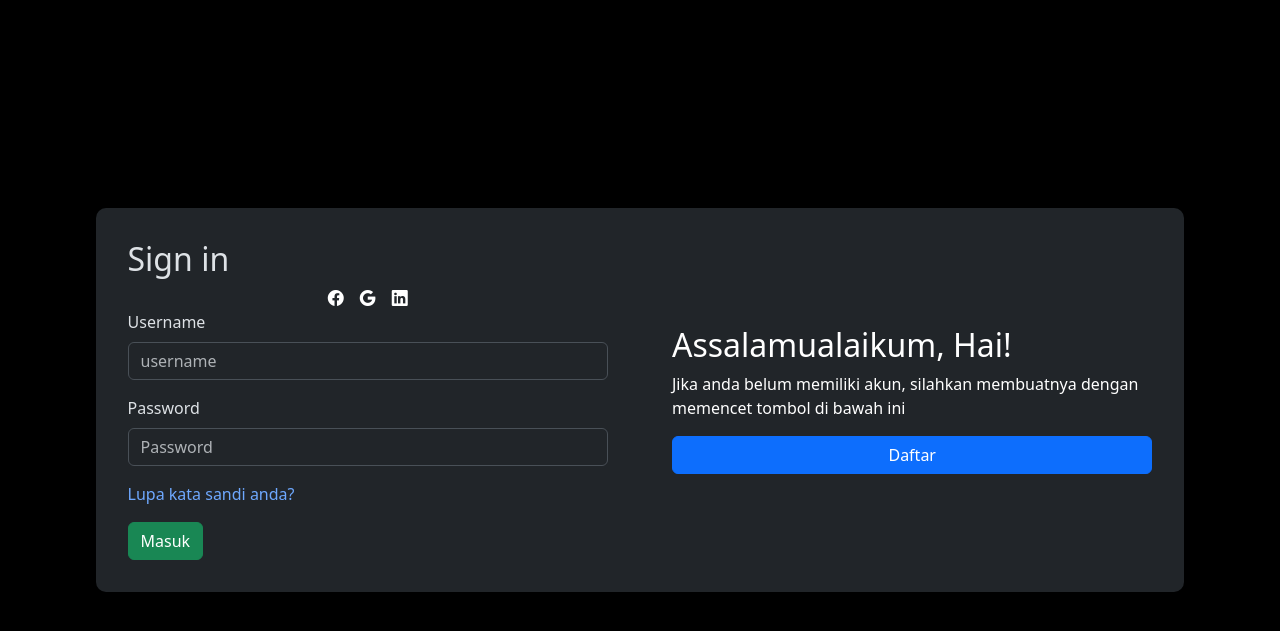
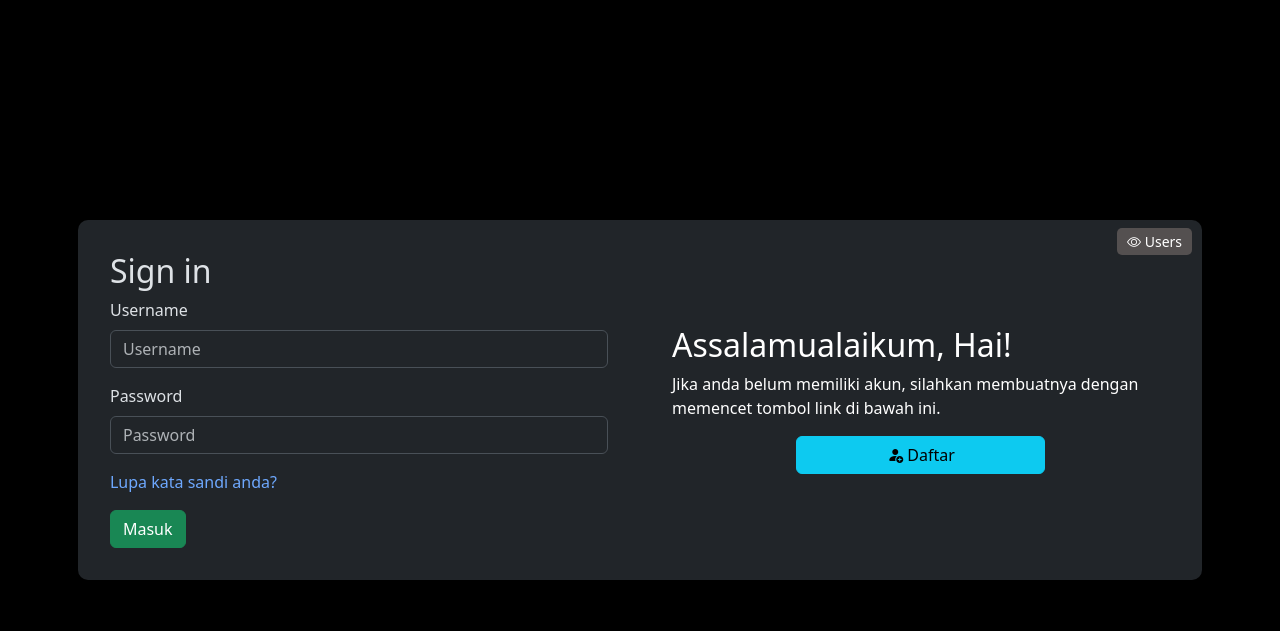
Before and after one commit to FutuhIqramMultazam/latihan-php, a PHP site: page /My/login.php in a window 1280 px wide. Shown: the top 631 px of the page. Run offline with PHP 8.4, Linux system fonts and the light colour scheme; data that the repository does not hold is empty.

Commit message:
menambahkan fitur melihat user

```diff
--- a/login.php
+++ b/login.php
@@ -1,12 +1,27 @@
 <?php
+session_start();
 
 $conn = mysqli_connect("localhost", "root", "", "phpdasar");
+
+$result = mysqli_query($conn, "SELECT username FROM user");
+
 
 if (isset($_POST["login"])) {
     $username = htmlspecialchars($_POST["username"]);
     $password = htmlspecialchars($_POST["password"]);
 
     $result = mysqli_query($conn, "SELECT * FROM user WHERE username = '$username'");
+
+    // untuk the buging
+    // echo mysqli_num_rows($result);
+    // echo "<br>";
+    // $row = mysqli_fetch_assoc($result);
+    // var_dump($row);
+    // $liatsandi = password_verify($password, $row["password"]);
+    // echo "<br>";
+    // var_dump($liatsandi);
+    // die;
+
     // cek username
     if (mysqli_num_rows($result) === 1) {
         // cek passsword
@@ -39,12 +54,12 @@
             background-color: black;
         }
 
-        a i {
+        .sign-in-form i {
             color: white;
             transition: 0.1s;
         }
 
-        a i:hover {
+        .sign-in-form i:hover {
             color: gray;
             font-size: 20px;
         }
@@ -75,8 +90,23 @@
 
         .salahsandi,
         .salahnama {
-            top: 0px;
-            left: 150px;
+            top: 5px;
+            left: 130px;
+        }
+
+        .yang-daftar {
+            top: 8px;
+            right: 10px;
+            font-size: 14px;
+            background-color: #545050;
+            color: white;
+            padding: 3px 10px;
+            border-radius: 5px;
+            transition: 0.2s;
+        }
+
+        .yang-daftar:hover {
+            background-color: gray;
         }
     </style>
 </head>
@@ -89,9 +119,6 @@
                 <div class="col-md-6 sign-in-form">
                     <h2>Sign in</h2>
                     <div class="d-flex justify-content-center">
-                        <a href="#"><i class="bi bi-facebook mx-2"></i></a>
-                        <a href="#"><i class="bi bi-google mx-2"></i></a>
-                        <a href="#"><i class="bi bi-linkedin mx-2"></i></a>
                     </div>
                     <form action="" method="post">
                         <div class="mb-3">
@@ -99,7 +126,7 @@
                                 <div class="position-absolute m-3 salahnama alert alert-danger d-flex align-items-center" role="alert">
                                     <i class="bi bi-exclamation-triangle text-danger me-2"></i>
                                     <div>
-                                        Username salah atau tidak terdaftar
+                                        Username tidak terdaftar
                                     </div>
                                 </div>
                             <?php endif; ?>
@@ -113,22 +140,50 @@
                                 </div>
                             <?php endif; ?>
                             <label for="username" class="form-label">Username</label>
-                            <input name="username" type="text" class="form-control" id="username" placeholder="username">
+                            <input name="username" type="text" class="form-control" id="username" placeholder="Username">
                         </div>
                         <div class="mb-3">
                             <label for="password" class="form-label">Password</label>
                             <input name="password" type="password" class="form-control" id="password" placeholder="Password">
                         </div>
                         <div class="mb-3">
-                            <a href="#" class="text-decoration-none">Lupa kata sandi anda?</a>
+                            <a href="#" class="text-decoration-none hover-line">Lupa kata sandi anda?</a>
                         </div>
                         <button type="submit" name="login" class="btn btn-success">Masuk</button>
                     </form>
                 </div>
                 <div class="col-md-6 sign-up-form">
                     <h2>Assalamualaikum, Hai!</h2>
-                    <p>Jika anda belum memiliki akun, silahkan membuatnya dengan memencet tombol di bawah ini</p>
-                    <a href="http://localhost/My%20All%20Project/latihan%20PHP/registrasi.php" class="btn btn-primary">Daftar</a>
+                    <p>Jika anda belum memiliki akun, silahkan membuatnya dengan memencet tombol link di bawah ini.</p>
+                    <div class="text-center">
+                        <a href="http://localhost/My%20All%20Project/latihan%20PHP/registrasi.php" class="btn btn-info w-50 "><i class="bi bi-person-fill-add"></i> Daftar</a>
+                        <a href="" data-bs-toggle="modal" data-bs-target="#daftar-user" class="position-absolute yang-daftar text-decoration-none "><i class="bi bi-eye"></i> Users</a>
+                    </div>
+
+                    <!-- card modal -->
+
+                    <div class="modal fade" id="daftar-user" tabindex="-1" aria-labelledby="daftar-userLabel" aria-hidden="true">
+                        <div class="modal-dialog modal-dialog-centered">
+                            <div class="modal-content">
+                                <div class="modal-header">
+                                    <h1 class="modal-title fs-5" id="daftar-userLabel">Daftar akun yang sudah terdaftar</h1>
+                                    <button type="button" class="btn-close" data-bs-dismiss="modal" aria-label="Close"></button>
+                                </div>
+                                <div class="modal-body">
+                                    <div class="list-group">
+                                        <?php while ($row = (mysqli_fetch_assoc($result))) : ?>
+                                            <a href="#" class="list-group-item list-group-item-action" aria-current="true">
+                                                <?= $row["username"]; ?></a>
+                                        <?php endwhile; ?>
+
+                                    </div>
+                                </div>
+                            </div>
+                        </div>
+                    </div>
+
+                    <!-- akhir card modal -->
+
                 </div>
             </div>
         </div>
--- a/registrasi.php
+++ b/registrasi.php
@@ -118,7 +118,7 @@
                     <button type="button" class="btn-close" data-bs-dismiss="modal" aria-label="Close"></button>
                 </div>
                 <div class="modal-body">
-                    Jika anda memiliki kesulitan dalam mendaftarkan diri yang pertama baca dulu bismillah, jika masih tidak bisa maka hubungi saya melalui link di bawah ini
+                    Jika anda memiliki kesulitan dalam mendaftarkan diri yang pertama baca dulu bismillah, jika masih tidak bisa maka hubungi saya melalui link di bawah ini, Hatur nuhun
                 </div>
                 <div class="modal-footer">
                     <div class="m-auto d-inline-block">
```
